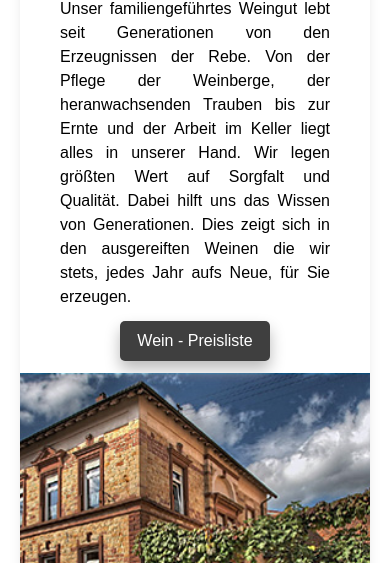
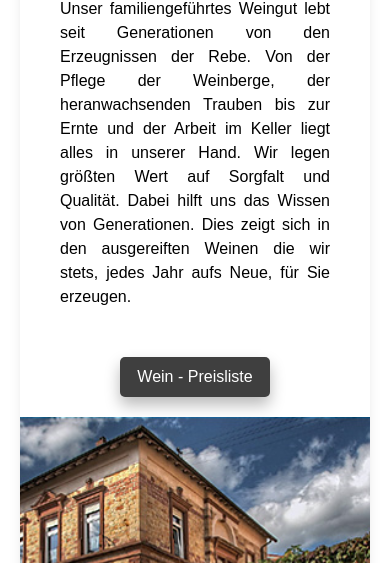
Before and after one commit to jonaeku/weingutHerty, an Astro site: page /weingut in a window 390 px wide. Shown: the part 281-844 px from the top of the page. Built offline with nearby package versions, Linux system fonts and the light colour scheme; Astro itself is replaced by a stand-in of ours; a web font is replaced by a local one.

Commit message:
Update styling

```diff
--- a/src/pages/weingut.astro
+++ b/src/pages/weingut.astro
@@ -13,7 +13,7 @@ import Layout from "../layouts/Layout.astro";
             class="flex flex-col lg:flex-row bg-white rounded-lg items-center shadow-lg justify-evenly"
         >
             <div class="flex flex-col items-center">
-                <div class="flex flex-col p-10 pb-3 lg:py-0 min-h-80 justify-center">
+                <div class="flex flex-col p-10 lg:py-0 min-h-80 justify-center">
                     <h1 class="text-xl lg:text-2xl">Weingut</h1>
                     <div class="h-2 lg:h-4"></div>
                     <p class="center-text text-justify md:text-lg">
@@ -27,7 +27,7 @@ import Layout from "../layouts/Layout.astro";
                         aufs Neue, für Sie erzeugen.
                     </p>
                 </div>
-                <div class="preisliste">
+                <div class="preisliste py-2">
                     <button onclick="myFunction()" class="dropbtn">
                         Wein - Preisliste
                     </button>
```
